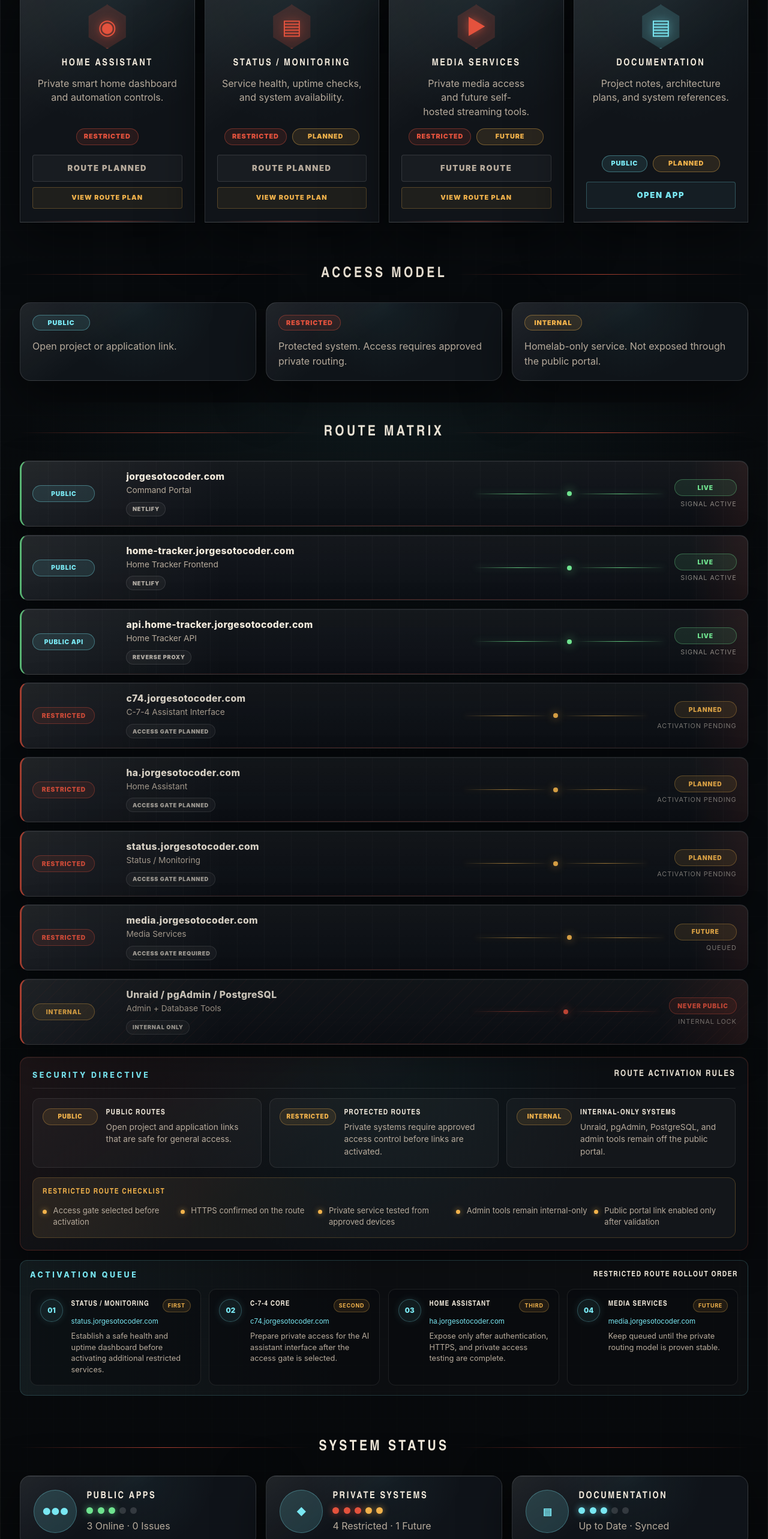
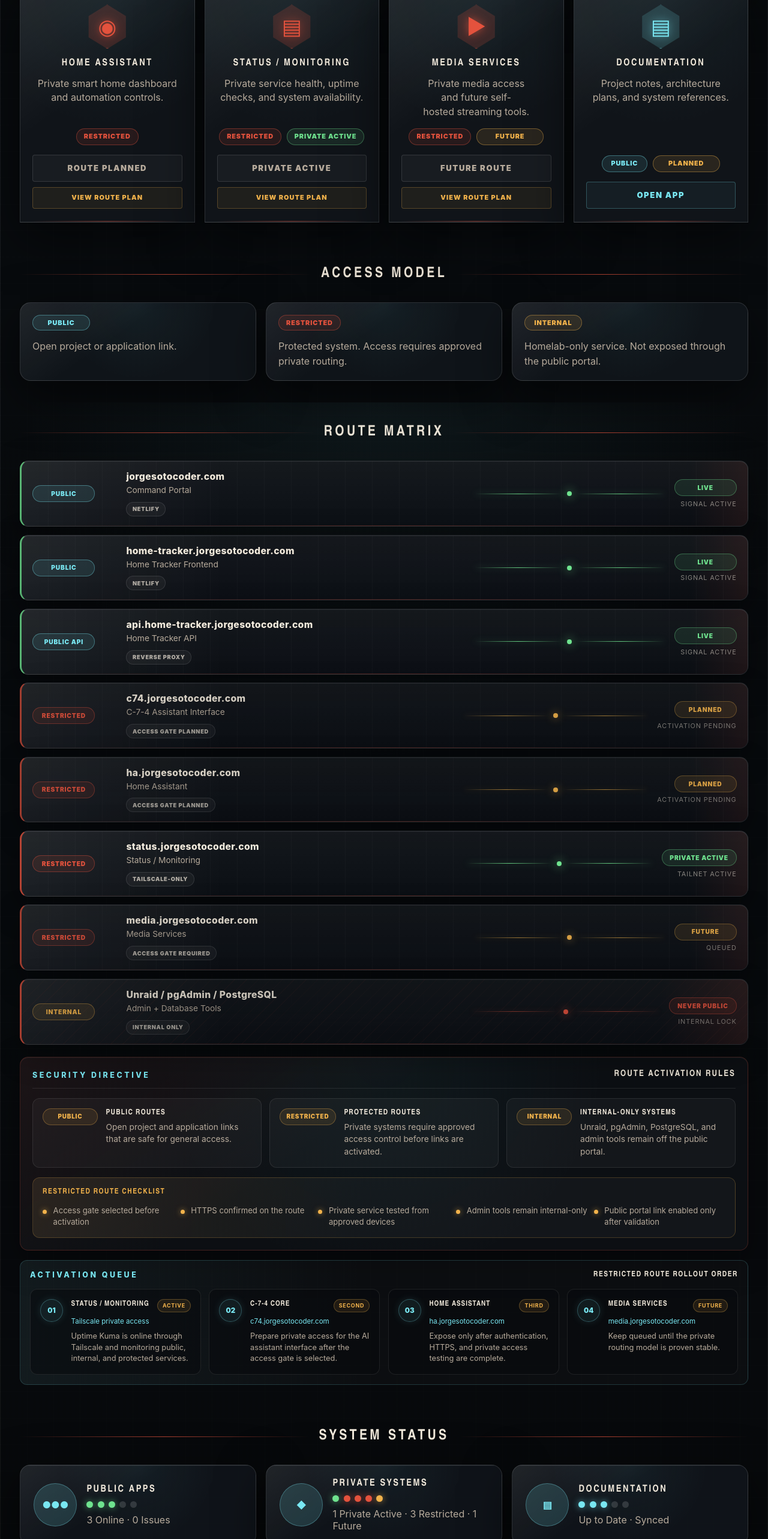
Before and after one commit to acurunner79/jorgesotocoder-portal, a React (Vite) app: page / in a window 1280 px wide. Shown: the part 2080-4646 px from the top of the page at 60% size. Built offline with nearby package versions, Linux system fonts and the light colour scheme.

Commit message:
Mark status monitoring as private active

```diff
--- a/src/App.css
+++ b/src/App.css
@@ -550,6 +550,12 @@ h1 {
   border-color: rgba(228, 82, 61, 0.4);
 }
 
+.tag.private-active {
+  color: var(--green);
+  background: rgba(111, 227, 143, 0.1);
+  border-color: rgba(111, 227, 143, 0.38);
+}
+
 .tag.future {
   color: var(--amber);
   background: rgba(241, 178, 75, 0.11);
@@ -558,7 +564,8 @@ h1 {
 
 .tag.online,
 .tag.public,
-.tag.restricted {
+.tag.restricted,
+.tag.private-active {
   min-width: 76px;
 }
 
@@ -1398,6 +1405,26 @@ h1 {
   gap: 0.35rem;
 }
 
+.route-status.private-active {
+  color: var(--green);
+  background: rgba(111, 227, 143, 0.1);
+  border-color: rgba(111, 227, 143, 0.35);
+}
+
+.route-lane.private-active {
+  border-left-color: rgba(111, 227, 143, 0.78);
+}
+
+.route-lane.private-active .route-connector span {
+  background: linear-gradient(90deg, transparent, rgba(111, 227, 143, 0.86), transparent);
+  box-shadow: 0 0 12px rgba(111, 227, 143, 0.45);
+}
+
+.route-lane.private-active .route-connector i {
+  background: var(--green);
+  box-shadow: 0 0 16px rgba(111, 227, 143, 0.9);
+}
+
 .route-state em {
   color: rgba(242, 234, 220, 0.52);
   font-size: 0.68rem;
--- a/src/App.jsx
+++ b/src/App.jsx
@@ -102,8 +102,10 @@ function RouteCard({ route }) {
   const statusClass = route.status.toLowerCase().replaceAll(" ", "-");
 
   const activationLabel =
-    route.status === "Live"
-      ? "Signal active"
+  route.status === "Live"
+    ? "Signal active"
+    : route.status === "Private Active"
+      ? "Tailnet active"
       : route.status === "Never Public"
         ? "Internal lock"
         : route.status === "Future"
@@ -385,8 +387,8 @@ export default function App() {
           <StatusPanel
             icon="◆"
             title="Private Systems"
-            dots={["red", "red", "red", "amber", "amber"]}
-            detail="4 Restricted · 1 Future"
+            dots={["green", "red", "red", "red", "amber"]}
+            detail="1 Private Active · 3 Restricted · 1 Future"
           />
 
           <StatusPanel
--- a/src/data/apps.js
+++ b/src/data/apps.js
@@ -53,14 +53,14 @@ export const apps = [
   },
   {
   title: "Status / Monitoring",
-  description: "Service health, uptime checks, and system availability.",
+  description: "Private service health, uptime checks, and system availability.",
   icon: "▤",
   iconImage: "",
-  tags: ["Restricted", "Planned"],
-  lockedLabel: "Route Planned",
+  tags: ["Restricted", "Private Active"],
   statusType: "restricted",
   url: "#routes",
   enabled: false,
+  lockedLabel: "Private Active",
 },
 {
   title: "Media Services",
--- a/src/data/site.js
+++ b/src/data/site.js
@@ -132,9 +132,9 @@ export const routeMatrix = [
     domain: "status.jorgesotocoder.com",
     service: "Status / Monitoring",
     access: "Restricted",
-    status: "Planned",
-    method: "Access Gate Planned",
-  },
+    status: "Private Active",
+    method: "Tailscale-only",
+    },
   {
     domain: "media.jorgesotocoder.com",
     service: "Media Services",
@@ -181,10 +181,10 @@ export const activationQueue = [
   {
     order: "01",
     title: "Status / Monitoring",
-    route: "status.jorgesotocoder.com",
-    priority: "First",
-    detail: "Establish a safe health and uptime dashboard before activating additional restricted services.",
-  },
+    route: "Tailscale private access",
+    priority: "Active",
+    detail: "Uptime Kuma is online through Tailscale and monitoring public, internal, and protected services.",
+    },
   {
     order: "02",
     title: "C-7-4 Core",
```
